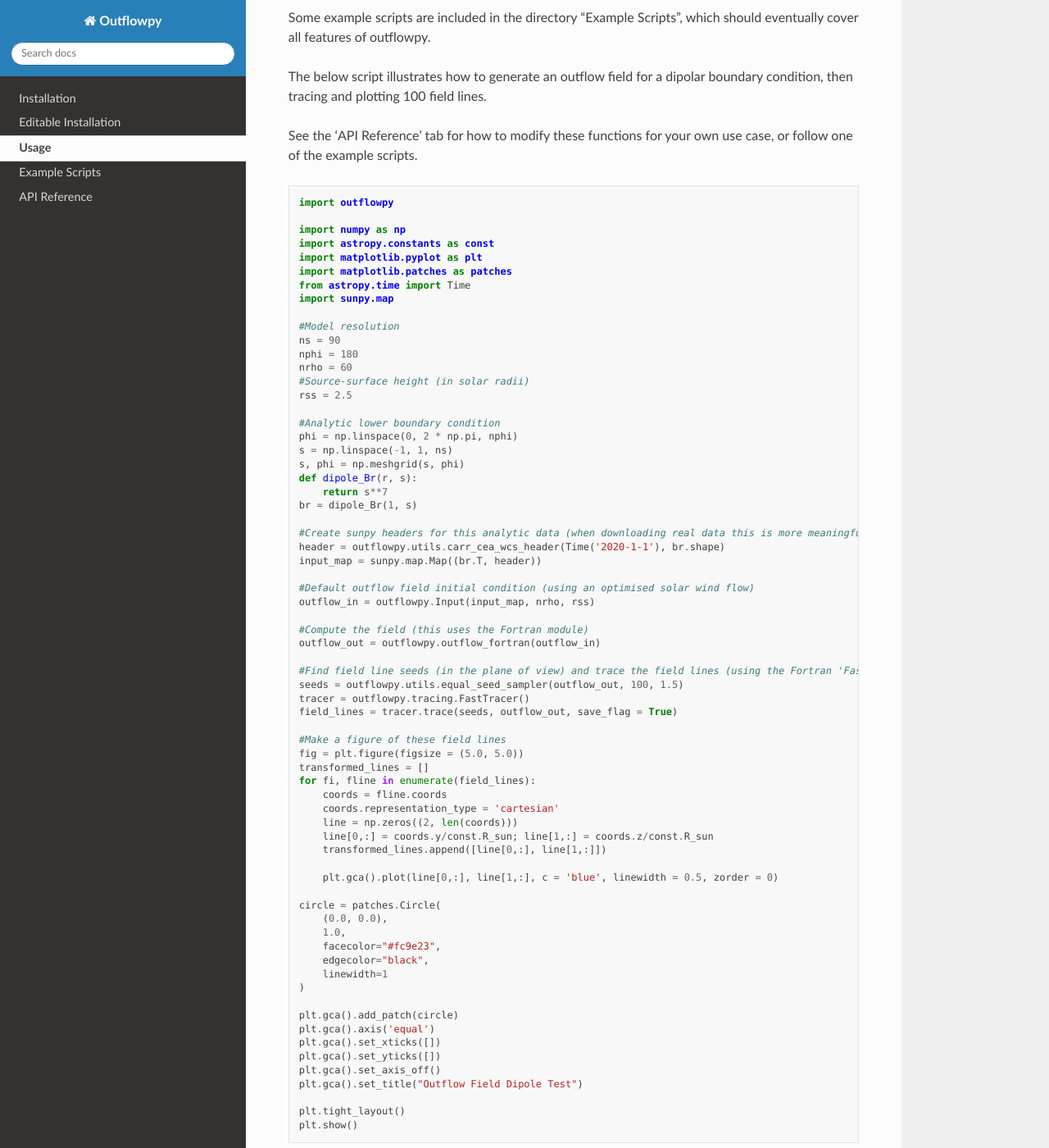
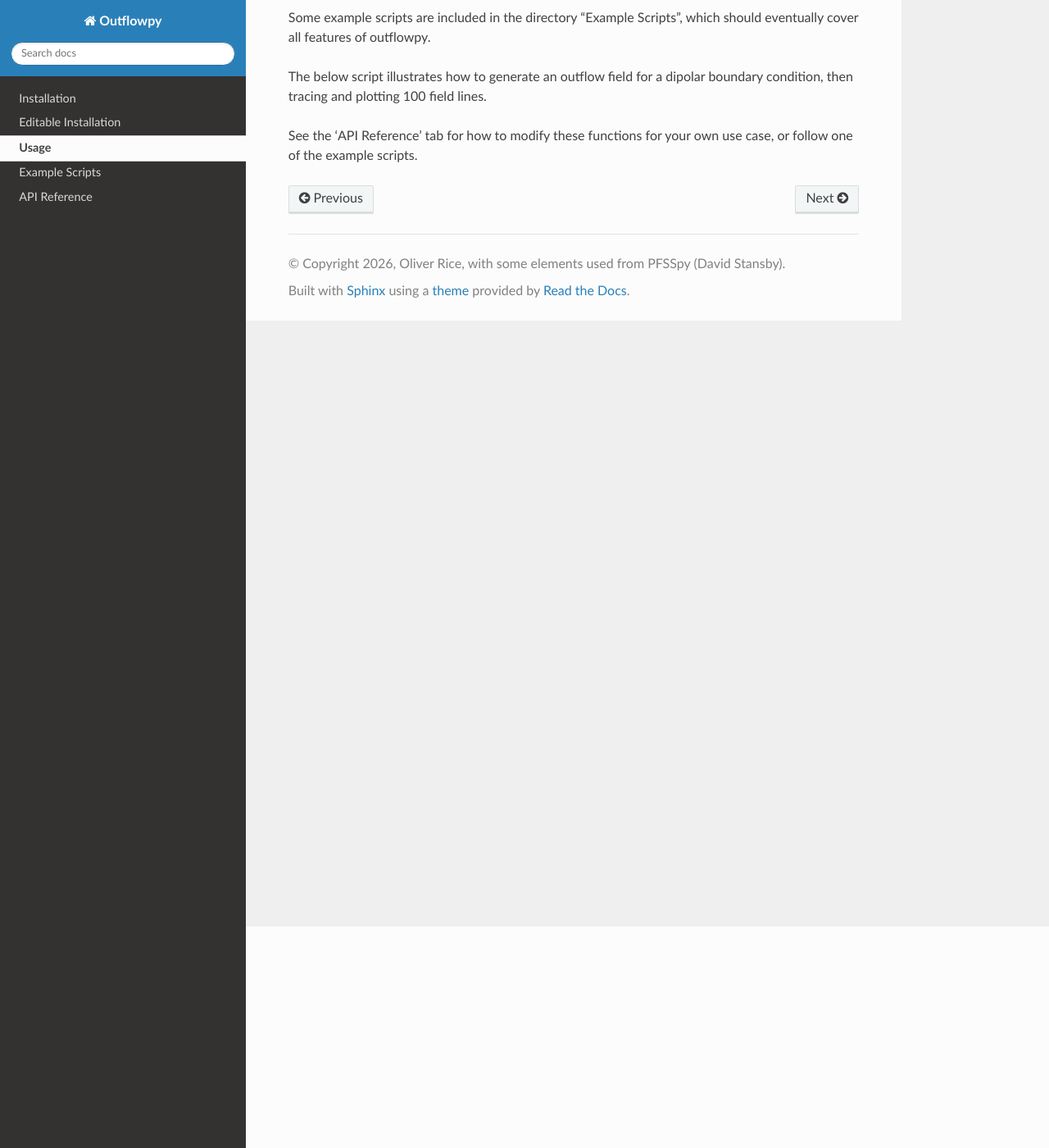
Before and after one commit to oekrice/outflowpy, a Sphinx documentation site: the page built from docs/source/usage.rst, in a window 1280 px wide and 1400 px high, scrolled down 270 px. Shown: the whole window at 82% size. Built offline with Sphinx 7.4.7 and the Read the Docs theme 3.1.0, drawn with Linux system fonts in a browser that asks for light colours.

Commit message:
Removed old reference to outflow_fortran

```diff
--- a/docs/source/examples/dipole_plot.rst
+++ b/docs/source/examples/dipole_plot.rst
@@ -37,7 +37,7 @@ This example demonstrates most of the functionality of outflowpy for a basic dip
     outflow_in = outflowpy.Input(input_map, nrho, rss)
 
     #Compute the field (this uses the Fortran module)
-    outflow_out = outflowpy.outflow_fortran(outflow_in)
+    outflow_out = outflowpy.outflow(outflow_in)
 
     #Find field line seeds (in the plane of view) and trace the field lines (using the Fortran 'FastTracer' in native spherical coordinates)
     seeds = outflowpy.utils.equal_seed_sampler(outflow_out, 100, 1.5)
--- a/docs/source/usage.rst
+++ b/docs/source/usage.rst
@@ -9,74 +9,3 @@ Some example scripts are included in the directory "Example Scripts", which shou
 The below script illustrates how to generate an outflow field for a dipolar boundary condition, then tracing and plotting 100 field lines.
 
 See the 'API Reference' tab for how to modify these functions for your own use case, or follow one of the example scripts.
-
-.. code-block:: python
-
-    import outflowpy
-
-    import numpy as np
-    import astropy.constants as const
-    import matplotlib.pyplot as plt
-    import matplotlib.patches as patches
-    from astropy.time import Time
-    import sunpy.map
-
-    #Model resolution
-    ns = 90
-    nphi = 180
-    nrho = 60
-    #Source-surface height (in solar radii)
-    rss = 2.5
-
-    #Analytic lower boundary condition
-    phi = np.linspace(0, 2 * np.pi, nphi)
-    s = np.linspace(-1, 1, ns)
-    s, phi = np.meshgrid(s, phi)
-    def dipole_Br(r, s):
-        return s**7
-    br = dipole_Br(1, s)
-
-    #Create sunpy headers for this analytic data (when downloading real data this is more meaningful)
-    header = outflowpy.utils.carr_cea_wcs_header(Time('2020-1-1'), br.shape)
-    input_map = sunpy.map.Map((br.T, header))
-
-    #Default outflow field initial condition (using an optimised solar wind flow)
-    outflow_in = outflowpy.Input(input_map, nrho, rss)
-
-    #Compute the field (this uses the Fortran module)
-    outflow_out = outflowpy.outflow_fortran(outflow_in)
-
-    #Find field line seeds (in the plane of view) and trace the field lines (using the Fortran 'FastTracer' in native spherical coordinates)
-    seeds = outflowpy.utils.equal_seed_sampler(outflow_out, 100, 1.5)
-    tracer = outflowpy.tracing.FastTracer()
-    field_lines = tracer.trace(seeds, outflow_out, save_flag = True)
-
-    #Make a figure of these field lines
-    fig = plt.figure(figsize = (5.0, 5.0))
-    transformed_lines = []
-    for fi, fline in enumerate(field_lines):
-        coords = fline.coords
-        coords.representation_type = 'cartesian'
-        line = np.zeros((2, len(coords)))
-        line[0,:] = coords.y/const.R_sun; line[1,:] = coords.z/const.R_sun
-        transformed_lines.append([line[0,:], line[1,:]])
-
-        plt.gca().plot(line[0,:], line[1,:], c = 'blue', linewidth = 0.5, zorder = 0)
-
-    circle = patches.Circle(
-        (0.0, 0.0),
-        1.0,
-        facecolor="#fc9e23",
-        edgecolor="black",
-        linewidth=1
-    )
-
-    plt.gca().add_patch(circle)
-    plt.gca().axis('equal')
-    plt.gca().set_xticks([])
-    plt.gca().set_yticks([])
-    plt.gca().set_axis_off()
-    plt.gca().set_title("Outflow Field Dipole Test")
-
-    plt.tight_layout()
-    plt.show()
```
